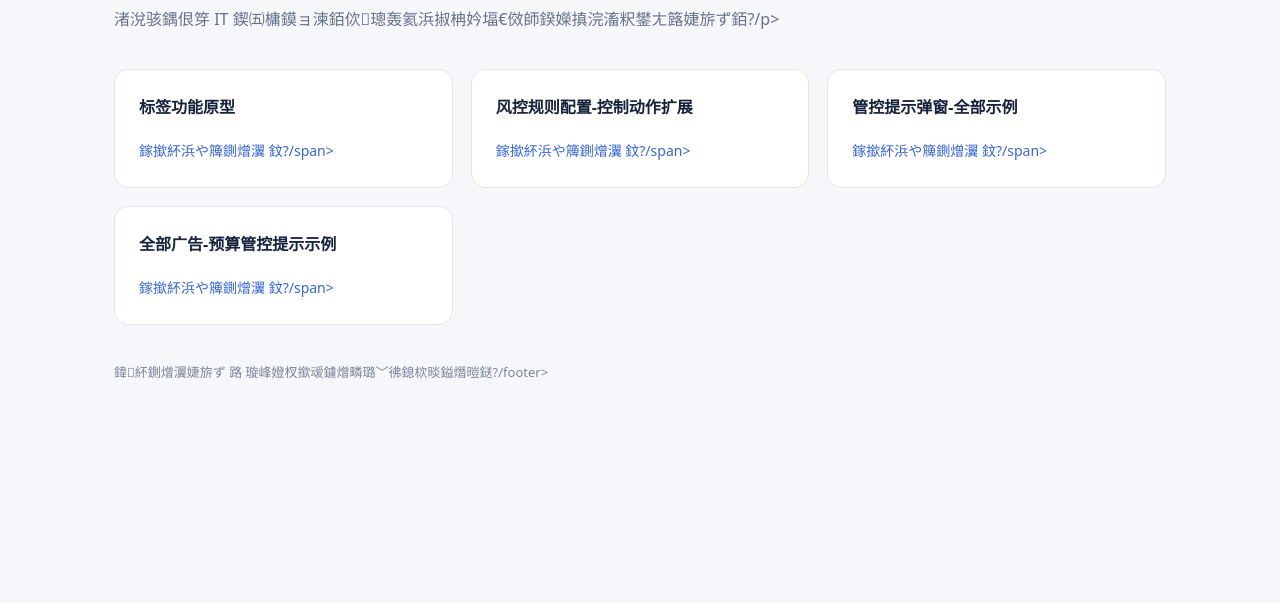
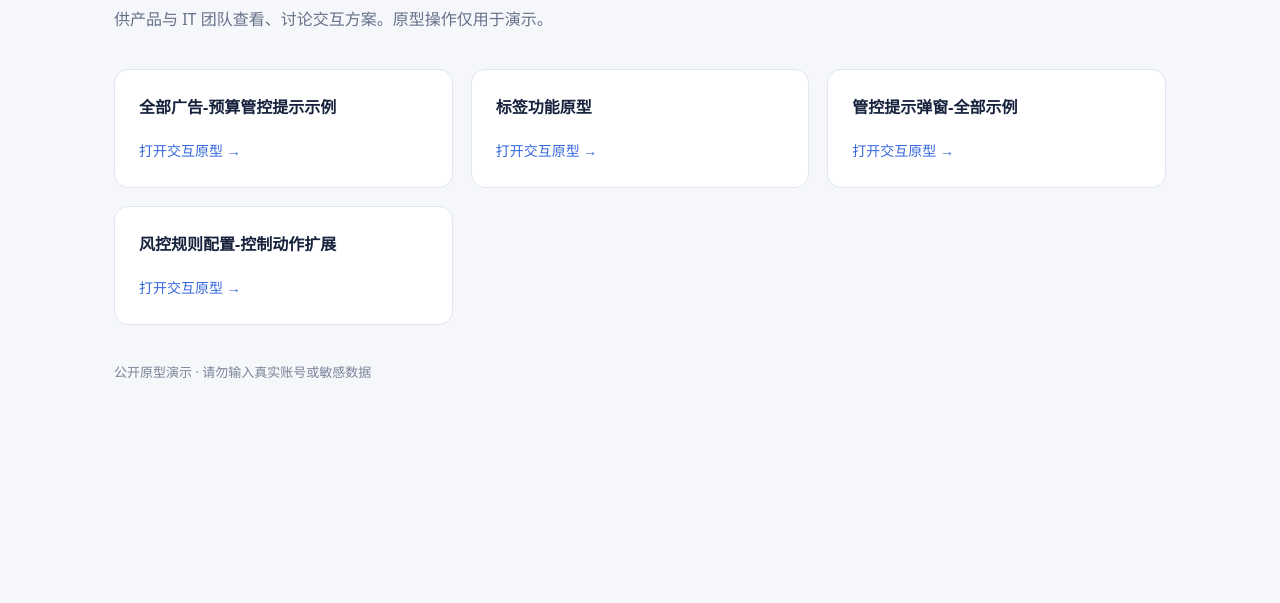
Before and after one commit to shadowshilei-glitch/ads, a plain HTML site: page index.html in a window 1280 px wide. Shown: the part 197-800 px from the top of the page. Drawn offline with Linux system fonts and the light colour scheme.

Commit message:
Fix UTF-8 encoding in index.html

```diff
--- a/index.html
+++ b/index.html
@@ -1,7 +1,7 @@
 <!doctype html>
-<html lang="zh-CN"><head><meta charset="utf-8"><meta name="viewport" content="width=device-width,initial-scale=1"><title>Amazon Ads 鍘熷瀷涓績</title>
+<html lang="zh-CN"><head><meta charset="utf-8"><meta name="viewport" content="width=device-width,initial-scale=1"><title>Amazon Ads 原型中心</title>
 <style>*{box-sizing:border-box}body{margin:0;background:#f5f7fb;color:#17233d;font:16px/1.7 system-ui,sans-serif}main{max-width:1100px;margin:70px auto;padding:24px}.eyebrow{color:#3566de;font-size:14px}h1{font-size:36px;margin:8px 0}p{color:#667189}.grid{display:grid;grid-template-columns:repeat(auto-fit,minmax(260px,1fr));gap:18px;margin:36px 0}.card{display:flex;flex-direction:column;gap:18px;padding:24px;background:white;border:1px solid #e0e6ef;border-radius:14px;text-decoration:none;color:inherit;overflow-wrap:anywhere}.card:hover{border-color:#3566de}.card span{font-size:14px;color:#3566de}.empty{padding:30px;background:white;border-radius:14px}footer{font-size:13px;color:#7b8498}</style></head>
-<body><main><div class="eyebrow">AMAZON ADS 路 PROTOTYPES</div><h1>骞垮憡骞冲彴鍘熷瀷涓績</h1><p>渚涗骇鍝佷笌 IT 鍥㈤槦鏌ョ湅銆佽璁轰氦浜掓柟妗堛€傚師鍨嬫搷浣滀粎鐢ㄤ簬婕旂ず銆?/p><section class="grid"><a class="card" href="pages/%E6%A0%87%E7%AD%BE%E5%8A%9F%E8%83%BD%E5%8E%9F%E5%9E%8B.html"><strong>标签功能原型</strong><span>鎵撳紑浜や簰鍘熷瀷 鈫?/span></a>
-<a class="card" href="pages/%E9%A3%8E%E6%8E%A7%E8%A7%84%E5%88%99%E9%85%8D%E7%BD%AE-%E6%8E%A7%E5%88%B6%E5%8A%A8%E4%BD%9C%E6%89%A9%E5%B1%95.html"><strong>风控规则配置-控制动作扩展</strong><span>鎵撳紑浜や簰鍘熷瀷 鈫?/span></a>
-<a class="card" href="pages/%E7%AE%A1%E6%8E%A7%E6%8F%90%E7%A4%BA%E5%BC%B9%E7%AA%97-%E5%85%A8%E9%83%A8%E7%A4%BA%E4%BE%8B.html"><strong>管控提示弹窗-全部示例</strong><span>鎵撳紑浜や簰鍘熷瀷 鈫?/span></a>
-<a class="card" href="pages/%E5%85%A8%E9%83%A8%E5%B9%BF%E5%91%8A-%E9%A2%84%E7%AE%97%E7%AE%A1%E6%8E%A7%E6%8F%90%E7%A4%BA%E7%A4%BA%E4%BE%8B.html"><strong>全部广告-预算管控提示示例</strong><span>鎵撳紑浜や簰鍘熷瀷 鈫?/span></a></section><footer>鍏紑鍘熷瀷婕旂ず 路 璇峰嬁杈撳叆鐪熷疄璐﹀彿鎴栨晱鎰熸暟鎹?/footer></main></body></html>
+<body><main><div class="eyebrow">AMAZON ADS · PROTOTYPES</div><h1>广告平台原型中心</h1><p>供产品与 IT 团队查看、讨论交互方案。原型操作仅用于演示。</p><section class="grid"><a class="card" href="pages/%E5%85%A8%E9%83%A8%E5%B9%BF%E5%91%8A-%E9%A2%84%E7%AE%97%E7%AE%A1%E6%8E%A7%E6%8F%90%E7%A4%BA%E7%A4%BA%E4%BE%8B.html"><strong>全部广告-预算管控提示示例</strong><span>打开交互原型 →</span></a>
+<a class="card" href="pages/%E6%A0%87%E7%AD%BE%E5%8A%9F%E8%83%BD%E5%8E%9F%E5%9E%8B.html"><strong>标签功能原型</strong><span>打开交互原型 →</span></a>
+<a class="card" href="pages/%E7%AE%A1%E6%8E%A7%E6%8F%90%E7%A4%BA%E5%BC%B9%E7%AA%97-%E5%85%A8%E9%83%A8%E7%A4%BA%E4%BE%8B.html"><strong>管控提示弹窗-全部示例</strong><span>打开交互原型 →</span></a>
+<a class="card" href="pages/%E9%A3%8E%E6%8E%A7%E8%A7%84%E5%88%99%E9%85%8D%E7%BD%AE-%E6%8E%A7%E5%88%B6%E5%8A%A8%E4%BD%9C%E6%89%A9%E5%B1%95.html"><strong>风控规则配置-控制动作扩展</strong><span>打开交互原型 →</span></a></section><footer>公开原型演示 · 请勿输入真实账号或敏感数据</footer></main></body></html>
```
